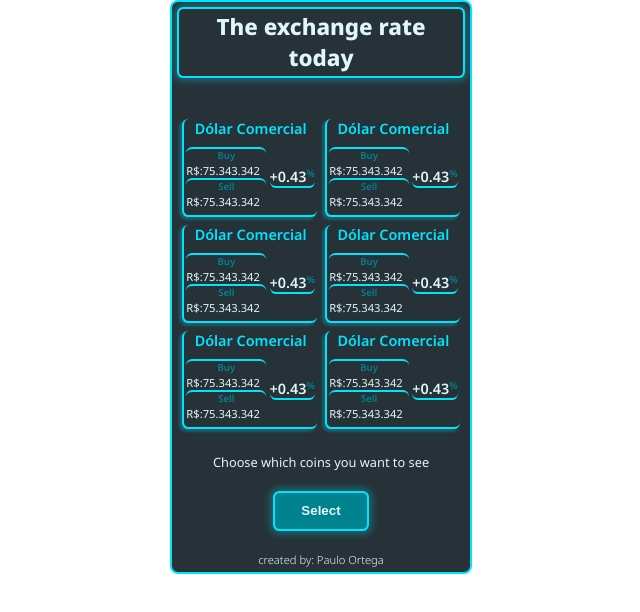
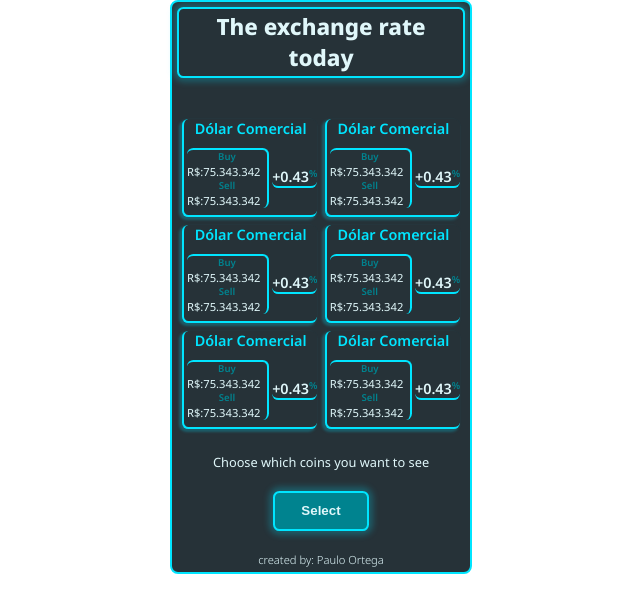
Before and after one commit to paulo011/the-exchange-rate-today, a React (Vite) app: page / in a window 1280 px wide. Shown: the top 612 px of the page, without its empty margins (319-959 px from the left). Built offline with nearby package versions, Linux system fonts and the light colour scheme.

Commit message:
small visual change on the CardComponent

```diff
--- a/src/components/cardComponent/style.css
+++ b/src/components/cardComponent/style.css
@@ -36,6 +36,9 @@
 }
 
 .price-content{
+  border-radius: var(--border-radius);
+  border-top: var(--border-size) var(--medium-light-color);
+  border-right: var(--border-size) var(--medium-light-color);
   width: 5.0rem;
   font-size: 0.8rem;
   display: flex;
@@ -43,10 +46,10 @@
   align-items: flex-start;
   justify-content: space-between;
   margin-right: 0.2rem;
+  margin-left: 0.2rem;
 }
 
 .price-title{
-  border-top: var(--border-size) var(--medium-light-color);
   border-radius: var(--border-radius);
   font-size: 0.6rem;
   font-weight: 600;
```
